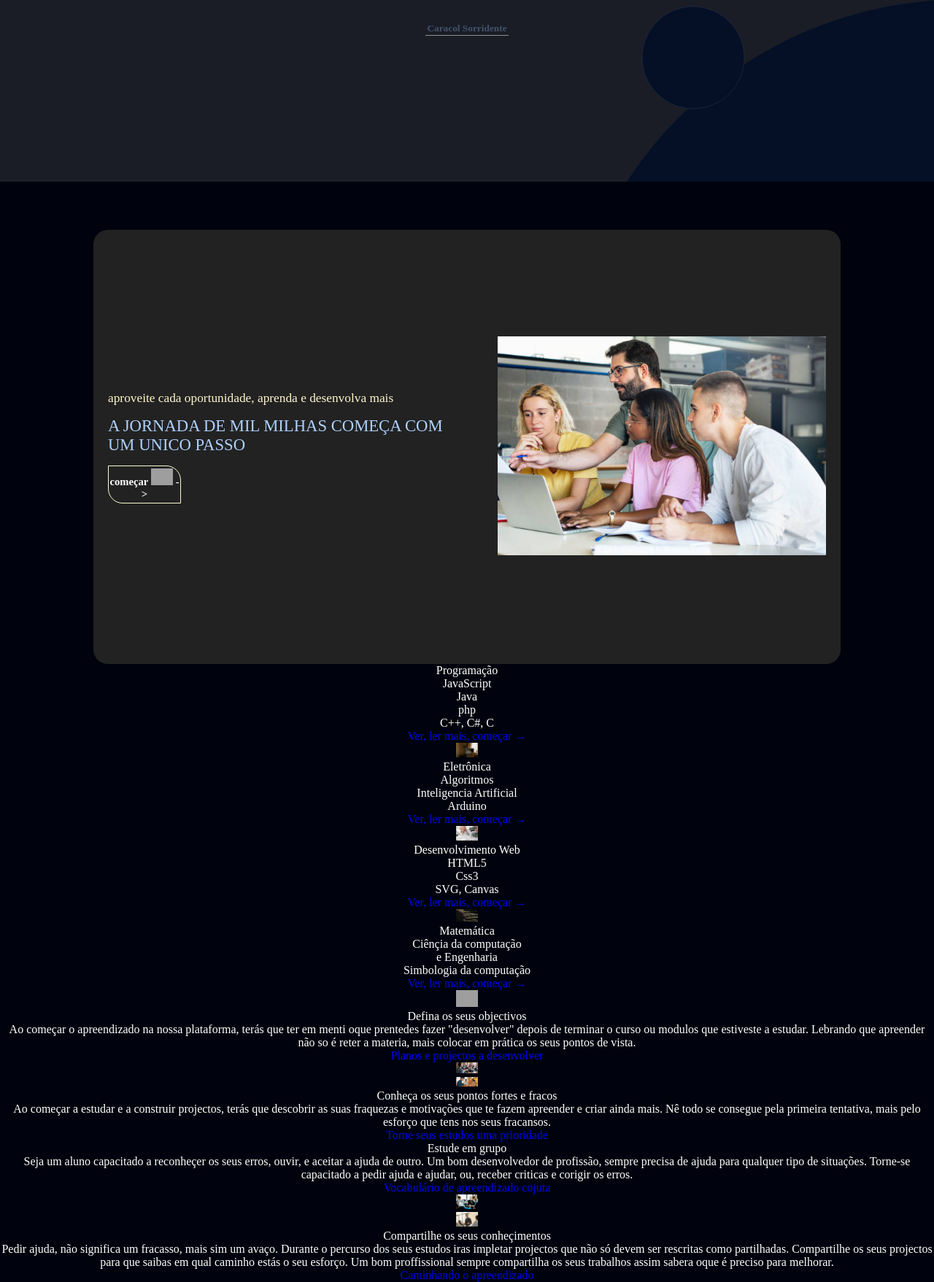
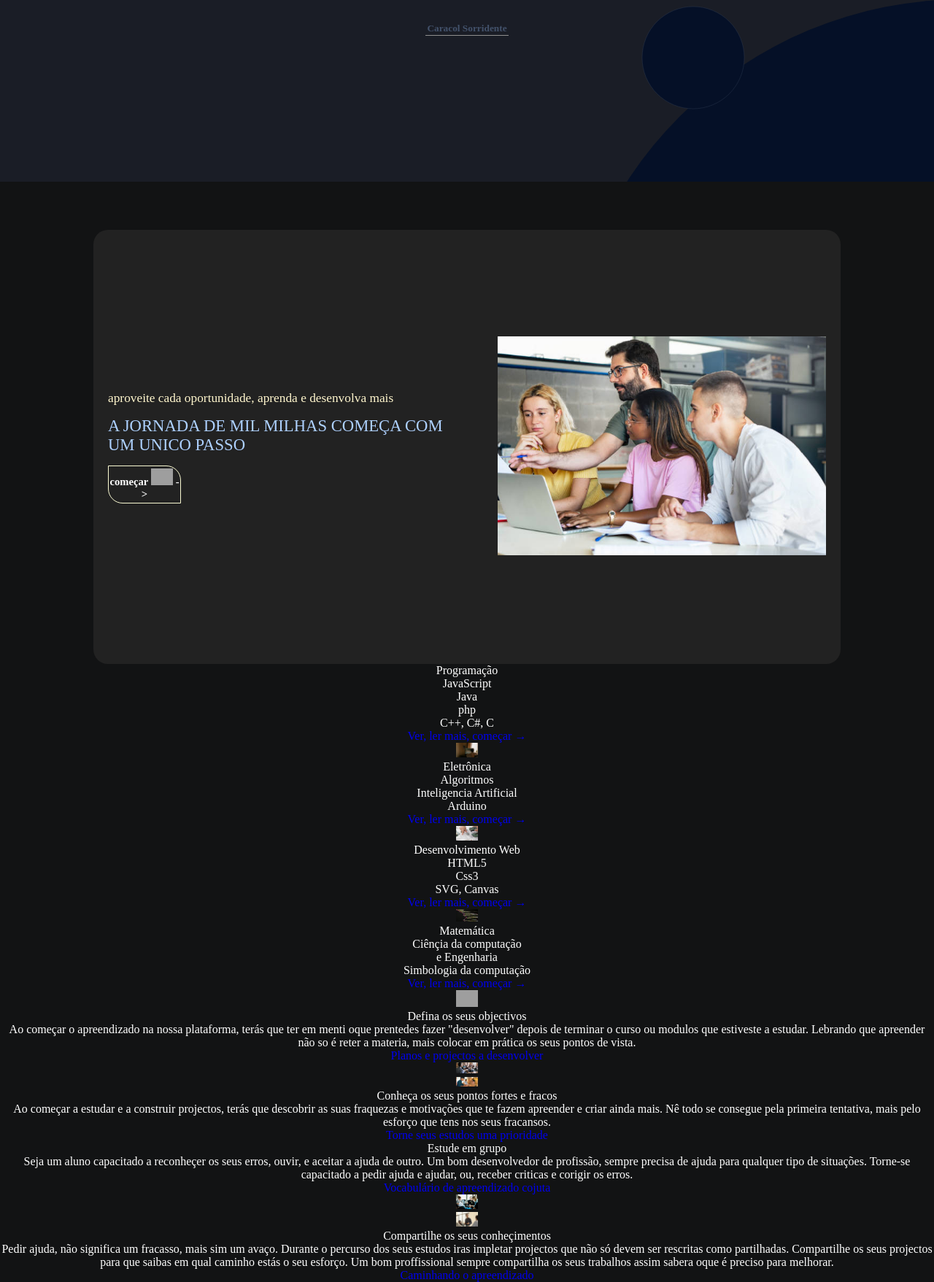
Before and after one commit to Rosalio26/projectos, a PHP site: page / in a window 1280 px wide. Shown: the part 601-2358 px from the top of the page at 73% size. Run offline with PHP 8.4, Linux system fonts and the light colour scheme; some web fonts are replaced; grey boxes are pictures that could not be loaded.

Commit message:
Update index_style.css

```diff
--- a/caracol/style/index_style.css
+++ b/caracol/style/index_style.css
@@ -27,7 +27,7 @@
     --cor003: #000000;
     --cor004: #222222;
     --cor005: #060e1f;
-    --cor006: #00030d;
+    --cor006: #121314;
     --cor007: #1a1d26;
     --cor008: #9bb1ffc2;
 }
```
